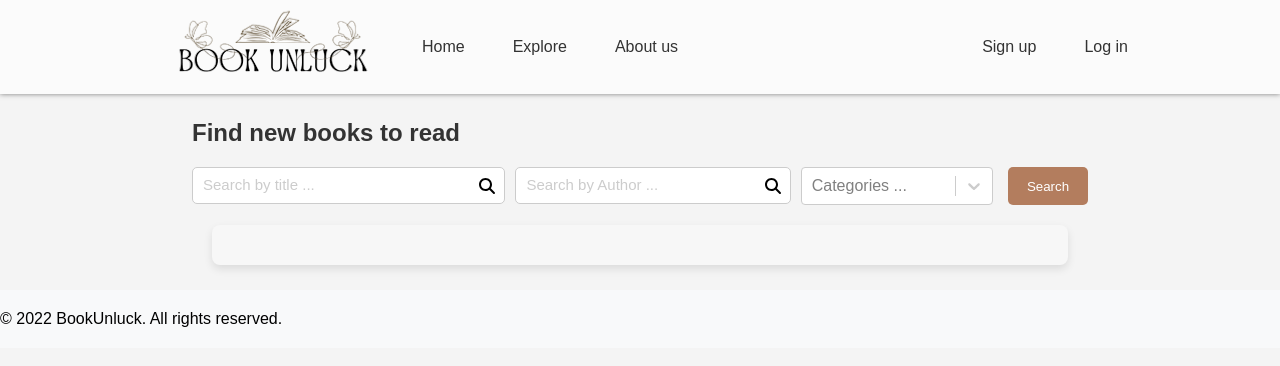
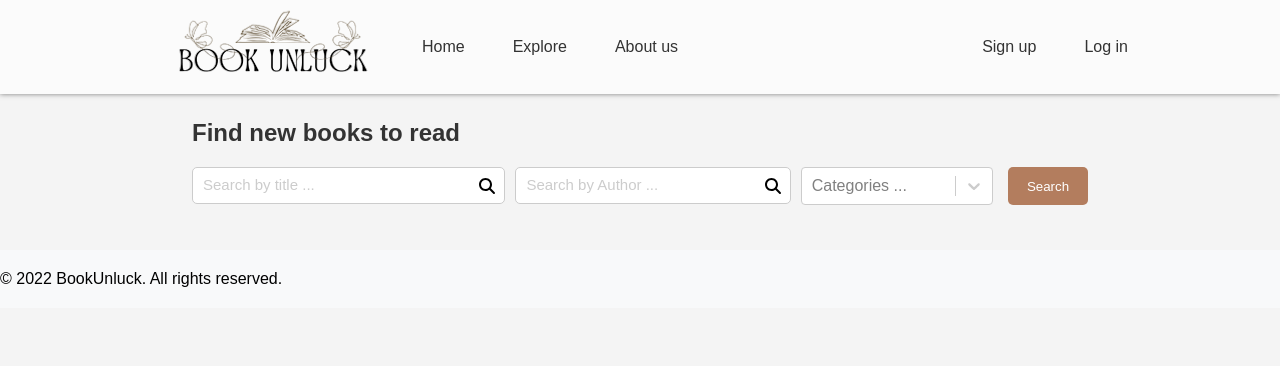
Before and after one commit to abdel2000-dply/BookUnlock, a React (Vite) app in the folder frontend/: page /explore in a window 1280 px wide. Shown: the top 366 px of the page. Built offline with nearby package versions, Linux system fonts and the light colour scheme.

Commit message:
Update class name in Explore component

```diff
--- a/frontend/src/pages/Explore.jsx
+++ b/frontend/src/pages/Explore.jsx
@@ -112,7 +112,7 @@ function Explore() {
         handleSearch={handleSearch}
       />
       {error && <div className="error">{error}</div>}
-      <div className="book-container">
+      <div className="books-container">
         {bookData &&
           bookData.map(
             (book) => (
```
